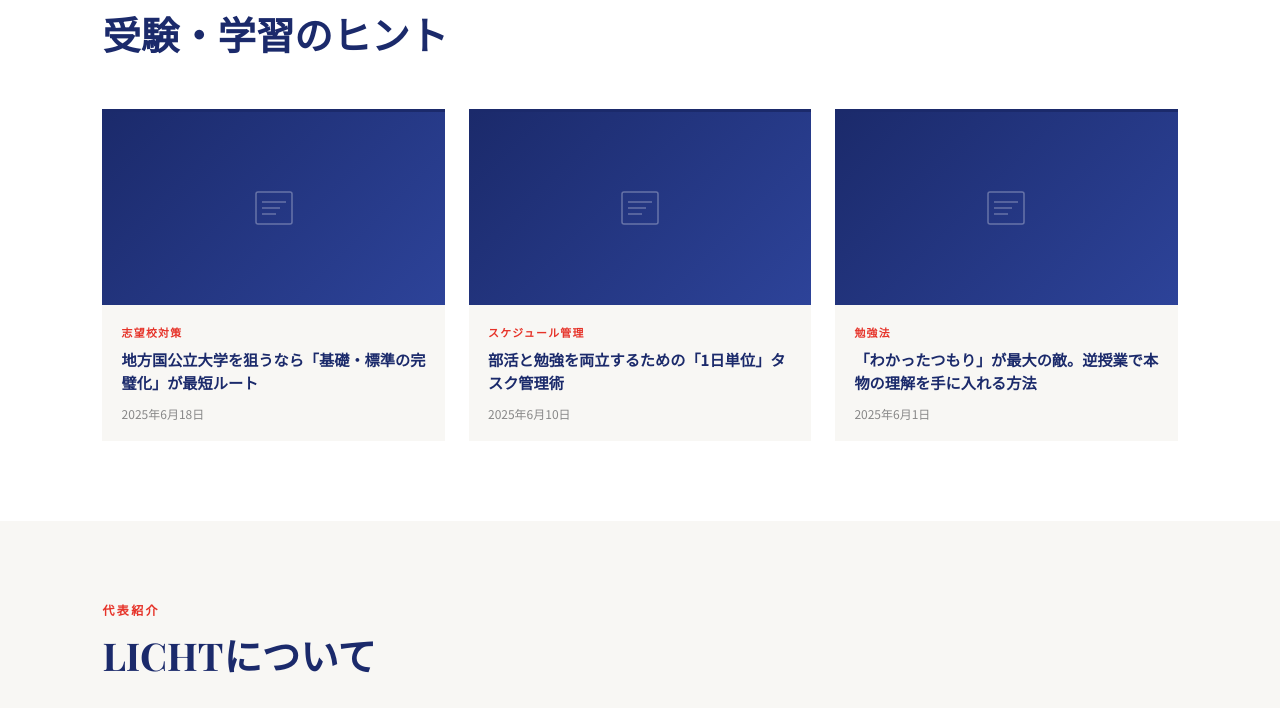
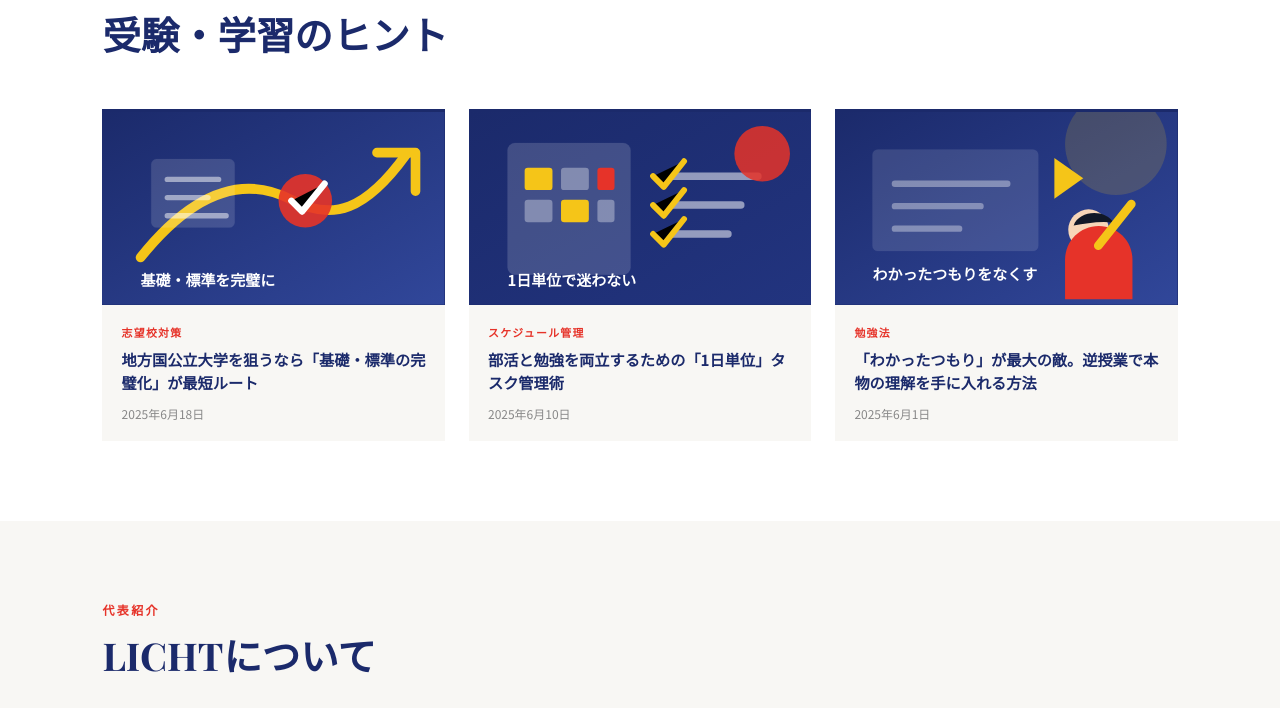
Before and after one commit to rabbitusausa307-stack/licht-website, a plain HTML site: page index.html in a window 1280 px wide. Shown: the part 5708-6416 px from the top of the page. Drawn offline with nearby package versions, Linux system fonts and the light colour scheme.

Commit message:
Add blog thumbnail artwork

```diff
--- a/index.html
+++ b/index.html
@@ -179,8 +179,8 @@ footer nav ul{gap:1rem}
 .blog-card{background:var(--bg);border-top:3px solid var(--navy);cursor:pointer;transition:transform .2s,box-shadow .2s}
 .blog-card:hover{transform:translateY(-4px);box-shadow:0 12px 32px rgba(0,0,0,.08)}
 .blog-thumb{width:100%;aspect-ratio:16/9;object-fit:cover;display:block;background:var(--navy)}
-.blog-thumb-placeholder{width:100%;aspect-ratio:16/9;background:linear-gradient(135deg,var(--navy) 0%,#2d4399 100%);display:flex;align-items:center;justify-content:center}
-.blog-thumb-placeholder svg{opacity:.3}
+.blog-thumb-art{width:100%;aspect-ratio:16/9;display:block;background:var(--navy)}
+.blog-thumb-art svg{display:block;width:100%;height:100%}
 .blog-body{padding:1.2rem}
 .blog-tag{font-size:.68rem;letter-spacing:.12em;color:var(--red);font-weight:700;margin-bottom:.5rem}
 .blog-title{font-size:.95rem;font-weight:700;color:var(--navy);line-height:1.5;margin-bottom:.75rem}
@@ -944,14 +944,7 @@ function renderBlog() {
   }
   grid.innerHTML = ARTICLES.slice().reverse().map(function(a) {
     return '<div class="blog-card" onclick="openBlogModal(' + a.id + ')">' +
-      '<div class="blog-thumb-placeholder">' +
-        '<svg width="48" height="48" viewBox="0 0 48 48" fill="none">' +
-          '<rect x="6" y="8" width="36" height="32" rx="2" stroke="white" stroke-width="1.5"/>' +
-          '<line x1="12" y1="18" x2="36" y2="18" stroke="white" stroke-width="1.5"/>' +
-          '<line x1="12" y1="24" x2="30" y2="24" stroke="white" stroke-width="1.5"/>' +
-          '<line x1="12" y1="30" x2="26" y2="30" stroke="white" stroke-width="1.5"/>' +
-        '</svg>' +
-      '</div>' +
+      getBlogThumbnail(a) +
       '<div class="blog-body">' +
         '<div class="blog-tag">' + a.tag + '</div>' +
         '<div class="blog-title">' + a.title + '</div>' +
@@ -959,6 +952,51 @@ function renderBlog() {
       '</div>' +
     '</div>';
   }).join('');
+}
+
+function getBlogThumbnail(article) {
+  var thumbnails = {
+    1: [
+      '<svg viewBox="0 0 640 360" xmlns="http://www.w3.org/2000/svg" role="img" aria-label="逆授業で理解を深める生徒">',
+      '<defs><linearGradient id="g1" x1="0" y1="0" x2="1" y2="1"><stop stop-color="#1B2A6B"/><stop offset="1" stop-color="#31479A"/></linearGradient></defs>',
+      '<rect width="640" height="360" fill="url(#g1)"/>',
+      '<circle cx="525" cy="60" r="95" fill="#F5C518" opacity=".16"/>',
+      '<rect x="70" y="70" width="310" height="190" rx="10" fill="#fff" opacity=".12" stroke="#fff" stroke-opacity=".36"/>',
+      '<path d="M112 134h210M112 176h160M112 218h120" stroke="#fff" stroke-opacity=".36" stroke-width="12" stroke-linecap="round"/>',
+      '<path d="M410 86l54 38-54 38z" fill="#F5C518"/>',
+      '<circle cx="474" cy="220" r="38" fill="#F7D6B8"/><path d="M430 350v-74c0-35 28-63 63-63s63 28 63 63v74z" fill="#E63329"/>',
+      '<path d="M446 212c10-28 58-32 75-5-26-4-52 2-75 5z" fill="#111827"/>',
+      '<path d="M492 250l62-78" stroke="#F5C518" stroke-width="16" stroke-linecap="round"/>',
+      '<text x="70" y="314" fill="#fff" font-family="Noto Sans JP, sans-serif" font-size="28" font-weight="700">わかったつもりをなくす</text>',
+      '</svg>'
+    ].join(''),
+    2: [
+      '<svg viewBox="0 0 640 360" xmlns="http://www.w3.org/2000/svg" role="img" aria-label="週間計画とタスク管理">',
+      '<defs><linearGradient id="g2" x1="0" y1="0" x2="1" y2="1"><stop stop-color="#1B2A6B"/><stop offset="1" stop-color="#22347F"/></linearGradient></defs>',
+      '<rect width="640" height="360" fill="url(#g2)"/>',
+      '<rect x="72" y="58" width="230" height="246" rx="14" fill="#fff" opacity=".16" stroke="#fff" stroke-opacity=".35"/>',
+      '<rect x="104" y="104" width="52" height="42" rx="6" fill="#F5C518"/><rect x="172" y="104" width="52" height="42" rx="6" fill="#fff" opacity=".34"/><rect x="240" y="104" width="32" height="42" rx="6" fill="#E63329"/>',
+      '<rect x="104" y="164" width="52" height="42" rx="6" fill="#fff" opacity=".34"/><rect x="172" y="164" width="52" height="42" rx="6" fill="#F5C518"/><rect x="240" y="164" width="32" height="42" rx="6" fill="#fff" opacity=".34"/>',
+      '<path d="M368 120h172M368 174h140M368 228h116" stroke="#fff" stroke-opacity=".52" stroke-width="14" stroke-linecap="round"/>',
+      '<path d="M344 120l20 20 38-48M344 174l20 20 38-48M344 228l20 20 38-48" stroke="#F5C518" stroke-width="11" stroke-linecap="round" stroke-linejoin="round"/>',
+      '<circle cx="548" cy="78" r="52" fill="#E63329" opacity=".85"/>',
+      '<text x="72" y="326" fill="#fff" font-family="Noto Sans JP, sans-serif" font-size="28" font-weight="700">1日単位で迷わない</text>',
+      '</svg>'
+    ].join(''),
+    3: [
+      '<svg viewBox="0 0 640 360" xmlns="http://www.w3.org/2000/svg" role="img" aria-label="国公立受験の基礎標準対策">',
+      '<defs><linearGradient id="g3" x1="0" y1="0" x2="1" y2="1"><stop stop-color="#1B2A6B"/><stop offset="1" stop-color="#31479A"/></linearGradient></defs>',
+      '<rect width="640" height="360" fill="url(#g3)"/>',
+      '<path d="M72 272c96-120 190-156 282-108 78 42 140 18 214-84" fill="none" stroke="#F5C518" stroke-width="18" stroke-linecap="round"/>',
+      '<path d="M514 76h72v72" fill="none" stroke="#F5C518" stroke-width="18" stroke-linecap="round" stroke-linejoin="round"/>',
+      '<rect x="92" y="88" width="156" height="128" rx="10" fill="#fff" opacity=".14" stroke="#fff" stroke-opacity=".38"/>',
+      '<path d="M122 126h96M122 160h76M122 194h110" stroke="#fff" stroke-opacity=".5" stroke-width="10" stroke-linecap="round"/>',
+      '<circle cx="380" cy="166" r="50" fill="#E63329" opacity=".9"/><path d="M354 166l20 20 42-52" stroke="#fff" stroke-width="12" stroke-linecap="round" stroke-linejoin="round"/>',
+      '<text x="72" y="326" fill="#fff" font-family="Noto Sans JP, sans-serif" font-size="28" font-weight="700">基礎・標準を完璧に</text>',
+      '</svg>'
+    ].join('')
+  };
+  return '<div class="blog-thumb-art">' + (thumbnails[article.id] || thumbnails[1]) + '</div>';
 }
 
 function formatDate(d) {
```
